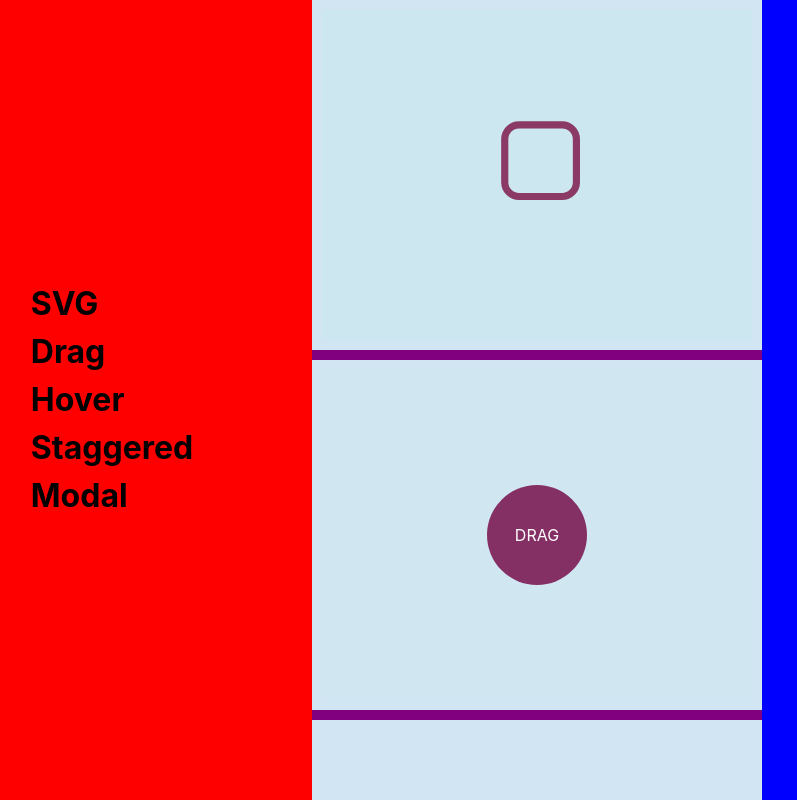
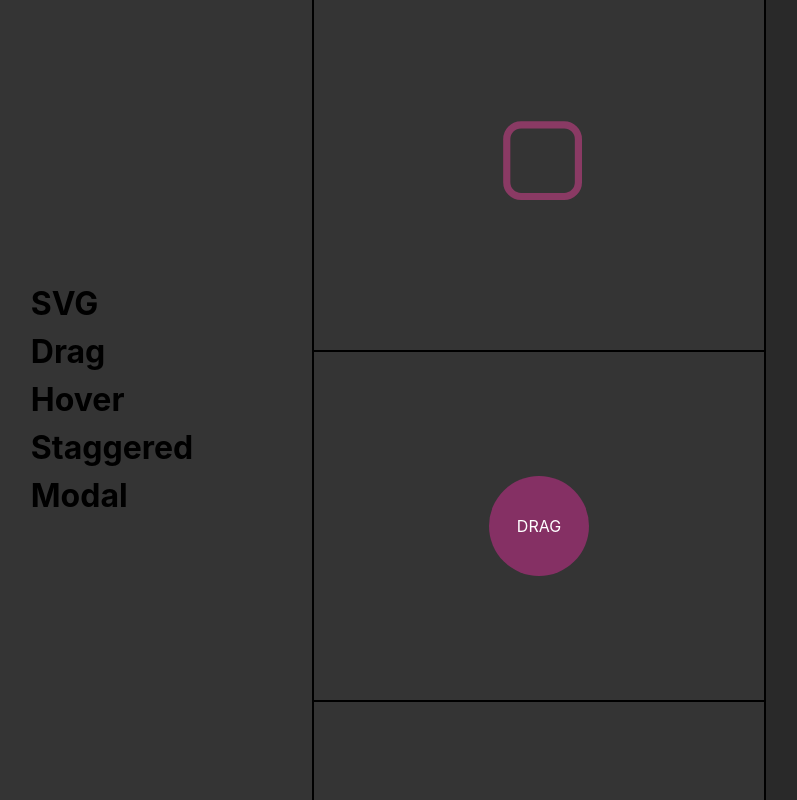
Before and after one commit to krferrell/framer-motion, a React (Create React App) app: page / in a window 1280 px wide. Shown: the top 800 px of the page, without its empty margins (88-885 px from the left). Built offline with nearby package versions, Linux system fonts and the light colour scheme.

Commit message:
feat(site-wide): render data

```diff
--- a/src/FramerDemo/Animations/Drag/Drag.js
+++ b/src/FramerDemo/Animations/Drag/Drag.js
@@ -24,7 +24,6 @@ export default Drag;
 const Wrapper = styled.div`
   height: 100%;
   width: 100%;
-  background-color: #D0E6F1;
   display: flex;
   justify-content: center;
   align-items: center;
--- a/src/FramerDemo/Animations/Modal/Modal.js
+++ b/src/FramerDemo/Animations/Modal/Modal.js
@@ -79,7 +79,6 @@ const ModalContainer = styled(motion.div)`
   display: flex;
   align-items: center;
   justify-content: center;
-  background: #cde7f1;
   position: relative;
   overflow: hidden;
 `;
--- a/src/FramerDemo/Animations/SVG/SVG.js
+++ b/src/FramerDemo/Animations/SVG/SVG.js
@@ -41,7 +41,6 @@ const draw = {
 const MainContainer = styled.div`
   height: 100%;
   width: 100%;
-  background: #cde7f1;
   display: flex;
   justify-content: center;
   align-items: center;
--- a/src/FramerDemo/Animations/Staggered/styles.js
+++ b/src/FramerDemo/Animations/Staggered/styles.js
@@ -8,7 +8,6 @@ export const Container = styled.section`
   align-items: center;
   width: 100%;
   height: 100%;
-  background: #c7e8f3;
 `;
 
 export const StaggerObject = styled(motion.div)`
--- a/src/FramerDemo/Components/AnimationGrid/Cards/styles.js
+++ b/src/FramerDemo/Components/AnimationGrid/Cards/styles.js
@@ -2,6 +2,10 @@ import styled from 'styled-components';
 import { colors } from '../../../utils/colors';
 
 export const MainContainer = styled.div`
-    background: ${colors.animateBase};
+
     padding: 10px;
+
+    :not(:first-child) {
+        border-top: 2px solid black;
+    }
 `;
--- a/src/FramerDemo/Components/AnimationGrid/styles.js
+++ b/src/FramerDemo/Components/AnimationGrid/styles.js
@@ -1,9 +1,9 @@
 import styled from 'styled-components';
 
 export const MainContainer = styled.div`
-    background: purple;
     display: grid;
     grid-template-columns: minmax(450px, 1fr);
     grid-auto-rows: 350px;
-    grid-row-gap: 10px;
+    border-right: 2px solid black;
+    border-left: 2px solid black;
 `;
--- a/src/FramerDemo/Components/CodeSnippet/styles.js
+++ b/src/FramerDemo/Components/CodeSnippet/styles.js
@@ -1,5 +1,5 @@
 import styled from 'styled-components';
 
 export const MainContainer = styled.div`
-    background: blue;
+    background: #292929;
 `;
--- a/src/FramerDemo/Components/Sidebar/styles.js
+++ b/src/FramerDemo/Components/Sidebar/styles.js
@@ -1,7 +1,6 @@
 import styled from 'styled-components';
 
 export const MainContainer = styled.div`
-    background: red;
     height: 100vh;
     display: flex;
     justify-content: center;
```
